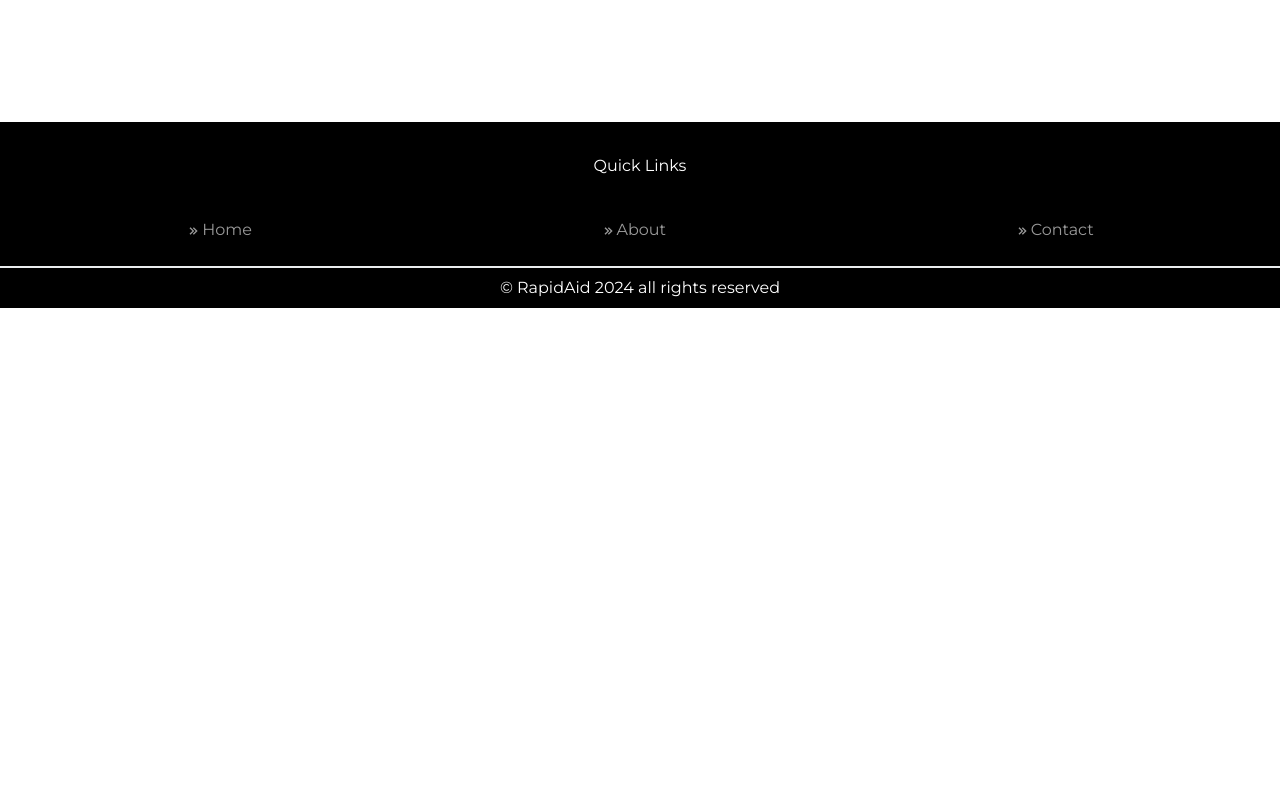
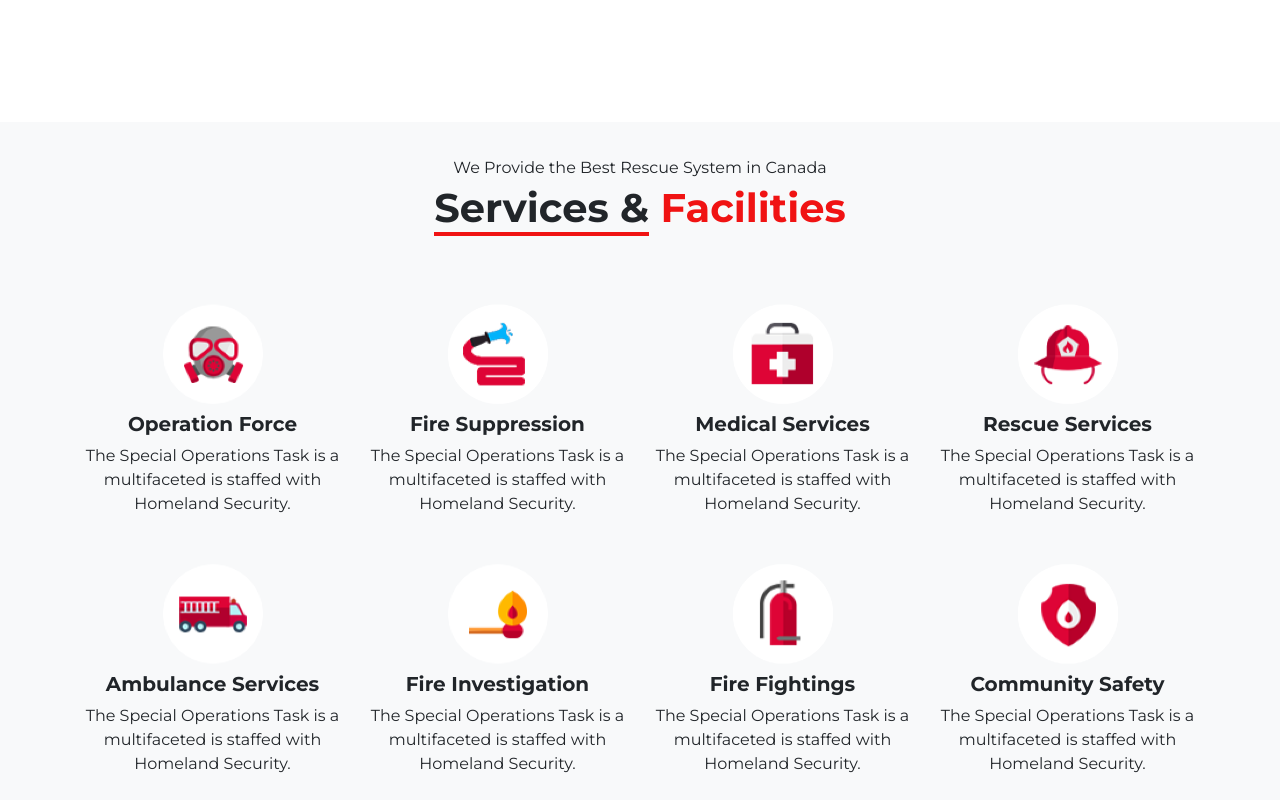
Before and after one commit to DK8851/Prog8750Group9CapstoneWebDevS24, a Next.js app: page / in a window 1280 px wide. Shown: the part 1600-2400 px from the top of the page. Before the commit the page ends 1908 px from the top, so only its background shows below. Built offline with nearby package versions, Linux system fonts and the light colour scheme; no server answers.

Commit message:
Service component displayed in Home page

```diff
--- a/src/components/Dashboard/index.js
+++ b/src/components/Dashboard/index.js
@@ -6,6 +6,7 @@ import Hero from '../Hero'
 import Header from '../Header'
 import Footer from '../Footer'
 import AboutFirebrigade from '../AboutFirebrigade'
+import Services from '../Services'
 
 const Dashboard = ({ user }) => {
     return (
@@ -13,6 +14,7 @@ const Dashboard = ({ user }) => {
             <Header currUser={user} />
             <Hero />
             <AboutFirebrigade />
+            <Services />
             <Footer />
         </div>
     )
```
